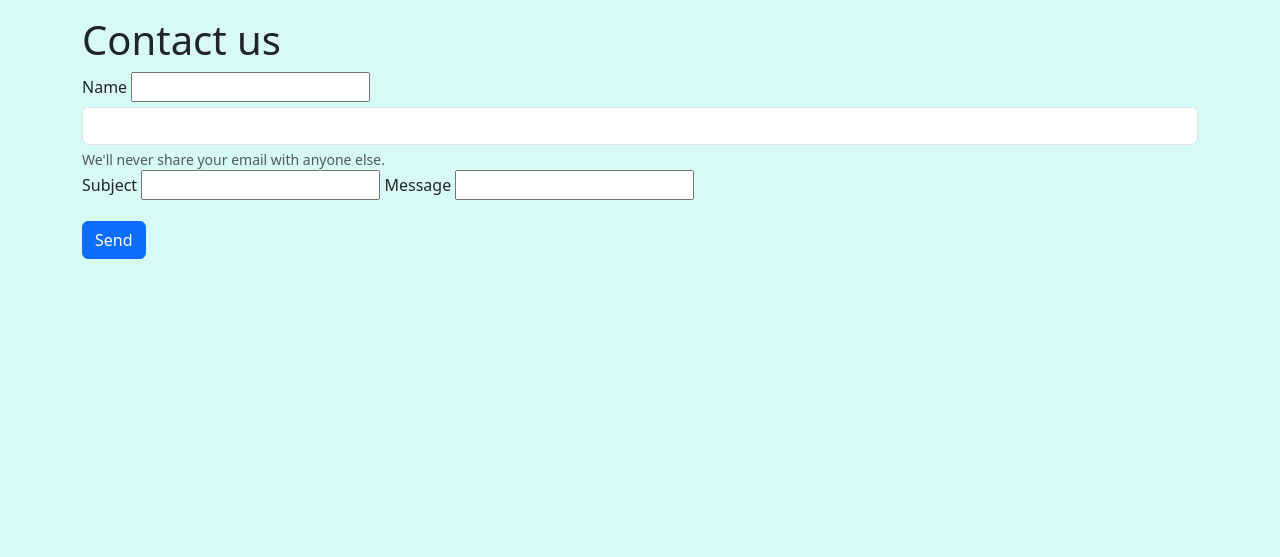
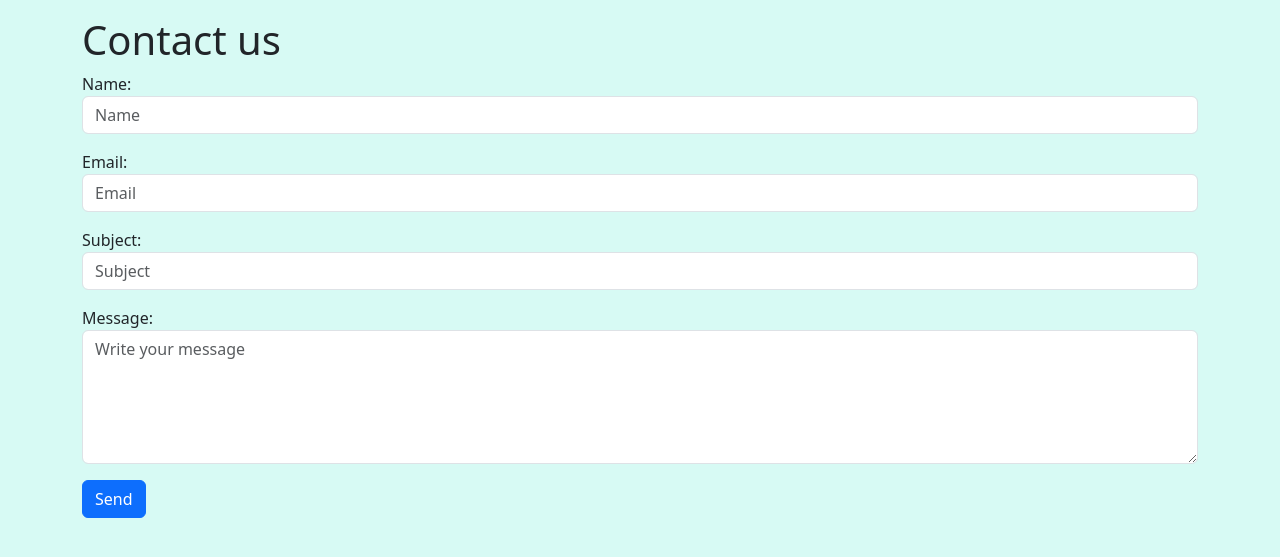
Before and after one commit to Kari230996/DiplomaProject, a Django app: page /gallery/contacts/ in a window 1280 px wide. Shown: the part 56-613 px from the top of the page. Run offline with Django 3.2, Linux system fonts and the light colour scheme; some libraries are stand-ins or nearby versions.

Commit message:
fixed contact form

```diff
--- a/MySite/MySite/static/css/style.css
+++ b/MySite/MySite/static/css/style.css
@@ -1,3 +1,7 @@
 body {
     background-color: #d7faf4;
 }
+
+.errorlist {
+    color: red;
+}
--- a/MySite/gallery/forms.py
+++ b/MySite/gallery/forms.py
@@ -1,7 +1,7 @@
 from django import forms
 
 class ContactForm(forms.Form):
-    name = forms.CharField(max_length=150, label='Name: ')
-    email = forms.EmailInput
-    subject = forms.CharField(max_length=50, label='Subject: ', required=False)
-    message = forms.CharField(label='Message: ')
+    name = forms.CharField(max_length=150, label='Name', widget=forms.TextInput(attrs={'class': 'form-control mb-3', 'placeholder': 'Name'}))
+    email = forms.CharField(max_length=50, label='Email', widget=forms.EmailInput(attrs={'class': 'form-control mb-3', 'placeholder': 'Email'}))
+    subject = forms.CharField(max_length=50, label='Subject', required=False, widget=forms.TextInput(attrs={"class": "form-control mb-3", 'placeholder': 'Subject'}))
+    message = forms.CharField(max_length=500, label='Message', widget=forms.Textarea(attrs={"class": "form-control mb-3", "rows": 5, 'placeholder': 'Write your message'}))
--- a/MySite/gallery/templates/gallery/contacts.html
+++ b/MySite/gallery/templates/gallery/contacts.html
@@ -13,32 +13,52 @@
 
     {% csrf_token %}
 
+    {{ form.as_p }}
+
+
+
     {% comment %}
-    {{ form.as_p }}
-    {% endcomment %}
-
+    {{ form.non_field.errors }}
     <div class="mb-3">
-        <label for="{{ form.name.id_for_label }}" class="form-label">Name </label>
+        <label for="{{ form.name.id_for_label }}" class="form-label">Name: </label>
         {{ form.name }}
         <div class="invalid-feedback">
             {{ form.name.errors}}
         </div>
 
 
-        <input type="email" class="form-control" id="exampleInputEmail1" aria-describedby="emailHelp">
-        <div id="emailHelp" class="form-text">We'll never share your email with anyone else.</div>
+        <label for="{{ form.email.id_for_label }}" class="form-label">Email: </label>
+        {{ form.email }}
+        <div class="invalid-feedback">
+            {{ form.email.errors}}
+        </div>
 
 
-        <label for="{{ form.subject.id_for_label }}" class="form-label">Subject </label>
+        <label for="{{ form.subject.id_for_label }}" class="form-label">Subject: </label>
         {{ form.subject }}
 
-        <label for="{{ form.message.id_for_label }}" class="form-label">Message </label>
+        <label for="{{ form.message.id_for_label }}" class="form-label">Message: </label>
         {{ form.message }}
         <div class="invalid-feedback">
             {{ form.message.errors}}
         </div>
 
     </div>
+    {% endcomment %}
+
+    {% comment %}
+    <div class="mb-3">
+    {% for field in form %}
+
+       {{ field.label_tag }}
+       {{ field }}
+       <div class="invalid-feedback">
+        {{ field.errors}}
+       </div>
+
+    {% endfor %}
+    </div>
+    {% endcomment %}
 
 
     <button type="submit" class="btn btn-primary btn-block">Send</button>
--- a/MySite/gallery/views.py
+++ b/MySite/gallery/views.py
@@ -1,5 +1,6 @@
-from django.shortcuts import render
+from django.shortcuts import render, redirect
 from django.http import HttpResponse
+
 
 from .models import Gallery
 from .forms import ContactForm
@@ -24,7 +25,13 @@ def about_us(request):
 
 def contacts(request):
     if request.method == 'POST':
-        pass
+        form = ContactForm(request.POST)
+        '''
+        if form.is_valid():
+            #print(form.cleaned_data)
+            Gallery.objects.create(**form.cleaned_data)
+            return redirect('home')
+        '''
     else:
         form = ContactForm()
 
```
